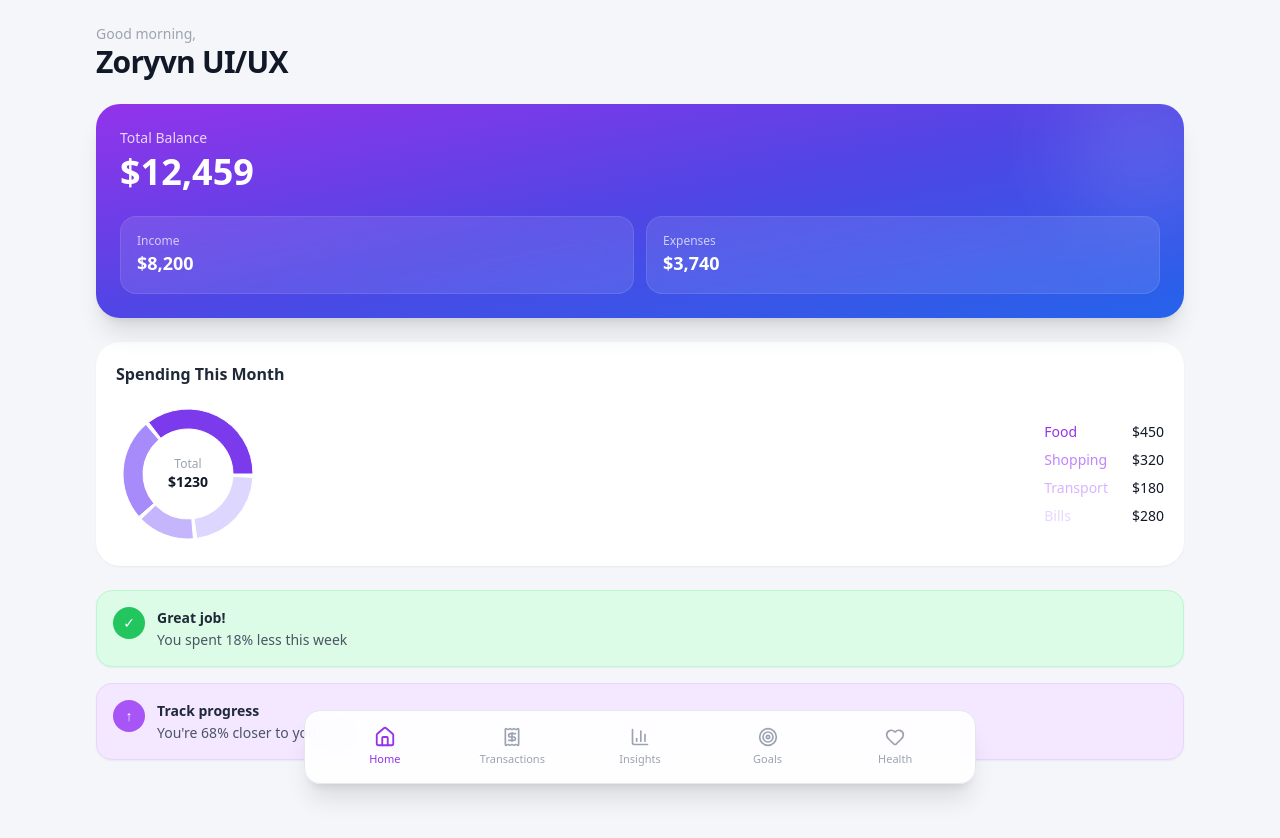
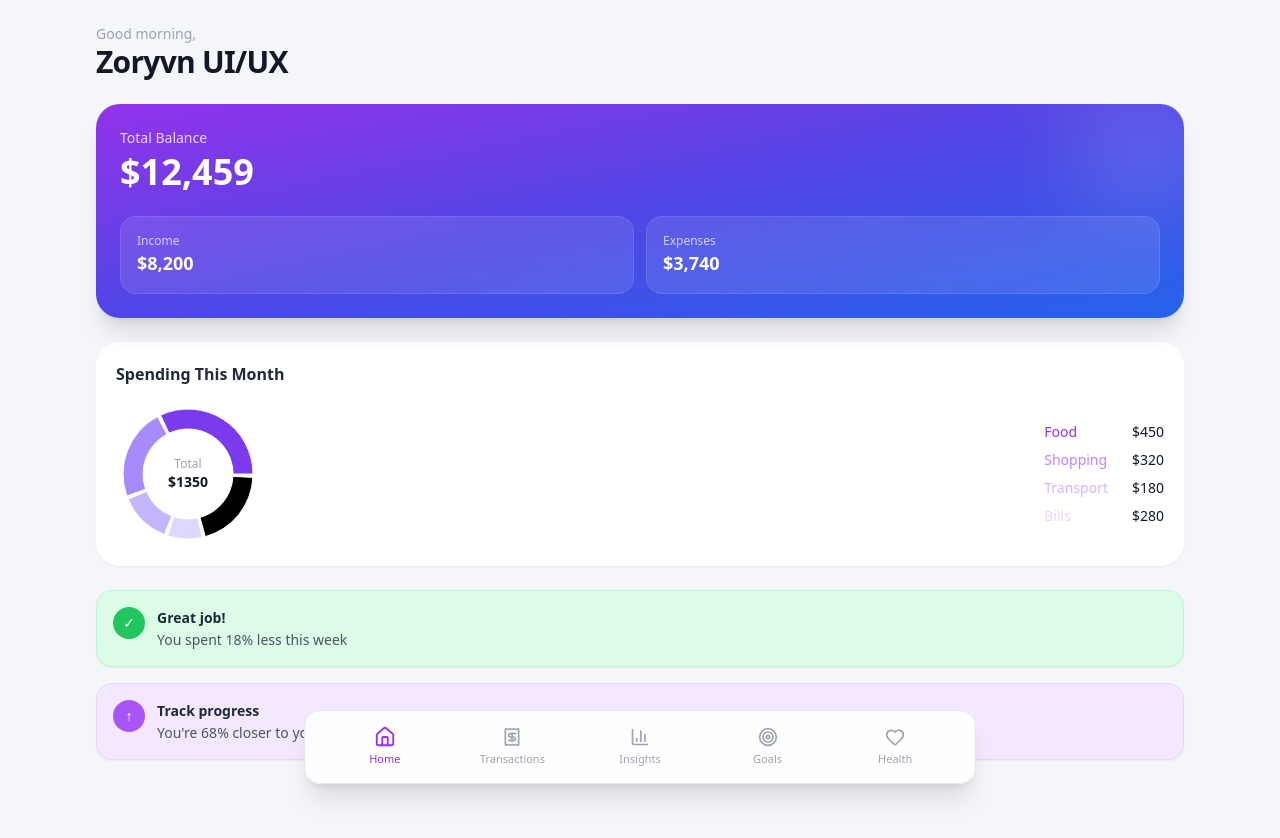
Before and after one commit to RealCifer/FinanceApp, a React (Vite) app: page /app in a window 1280 px wide. Shown: the top 838 px of the page. Built offline with nearby package versions, Linux system fonts and the light colour scheme.

Commit message:
ADDED donutchart

```diff
--- a/src/components/charts/DonutChart.jsx
+++ b/src/components/charts/DonutChart.jsx
@@ -4,6 +4,7 @@ const data = [
   { name: "Food", value: 450 },
   { name: "Shopping", value: 320 },
   { name: "Transport", value: 180 },
+  { name: "Travel", value: 120 },
   { name: "Bills", value: 280 },
 ];
 
```
